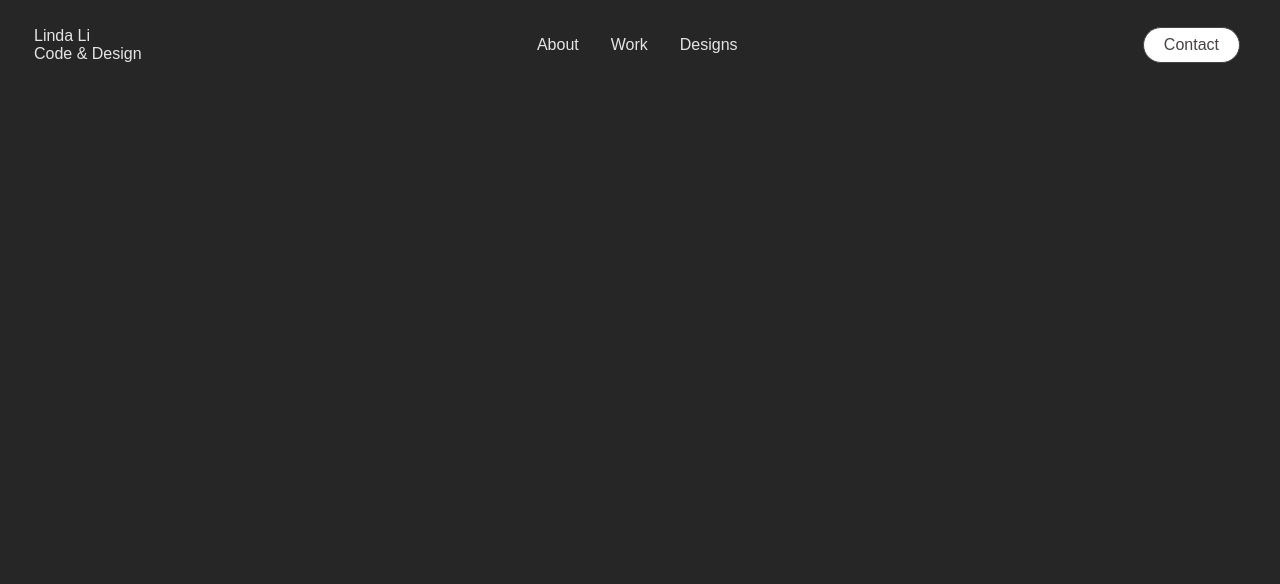
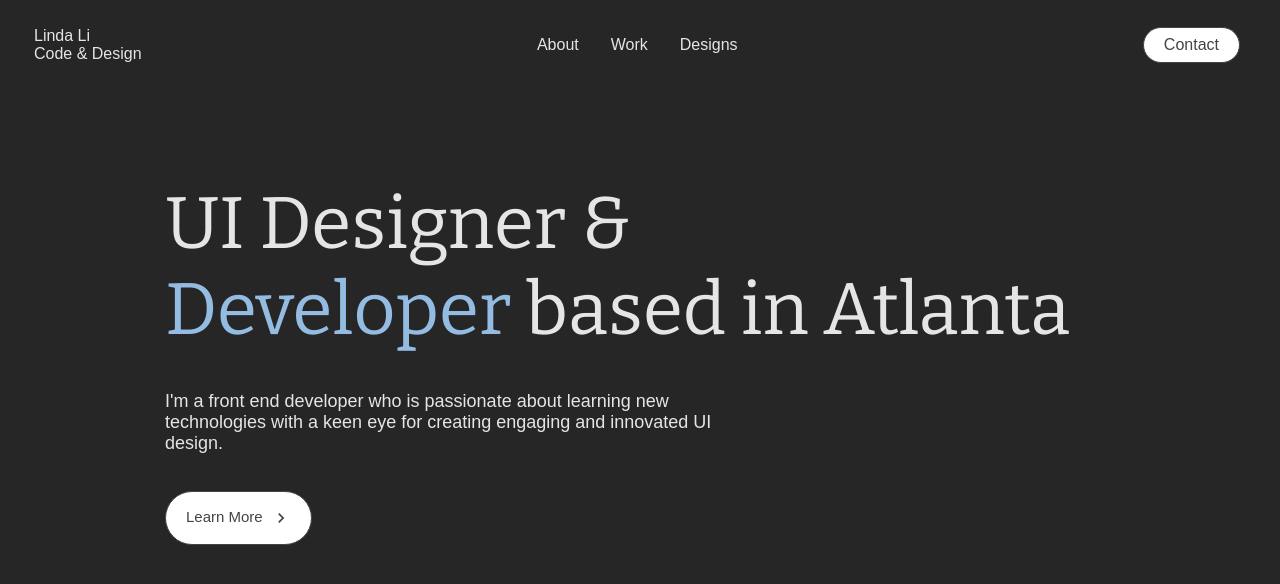
Before and after one commit to lindaerin/portfolio-v2, a React (Create React App) app: page / in a window 1280 px wide. Shown: the top 584 px of the page. Built offline with nearby package versions, Linux system fonts and the light colour scheme.

Commit message:
add hero component

```diff
--- a/src/App.js
+++ b/src/App.js
@@ -1,15 +1,16 @@
 import { BrowserRouter as Router, Switch, Route } from "react-router-dom";
 import React from "react";
 import Navbar from "./components/Navbar";
+import Hero from "./components/Hero";
 
 import "../src/index.css";
 
 function App() {
-
   return (
     <Router>
       {/* <Sidebar isOpen={isOpen} toggle={toggle} /> */}
       <Navbar />
+      <Hero />
       {/* <ScrollTop />
       <Switch>
         <Route path="/" component={HomePage} exact />
--- /dev/null
+++ b/src/components/Hero/hero.styles.js
@@ -0,0 +1,121 @@
+import styled from "styled-components";
+import { Link } from "react-router-dom";
+import { MdKeyboardArrowRight, MdArrowForward } from "react-icons/md";
+
+export const HeroContainer = styled.div`
+  background: none;
+  padding: 10px 160px 270px;
+  height: 300px;
+  position: relative;
+  z-index: 1;
+  max-width: 1450px;
+  margin: 0 auto;
+
+  @media screen and (max-width: 1063px) {
+    padding: 10px 120px 220px;
+  }
+
+  @media screen and (max-width: 750px) {
+    padding: 10px 60px 60px;
+    height: 450px;
+  }
+
+  @media screen and (max-width: 480px) {
+    padding: 0 30px 60px;
+    height: 500px;
+  }
+`;
+
+export const HeroContent = styled.div`
+  z-index: 3;
+  max-width: 1300px;
+  position: absolute;
+  padding: 8px 5px;
+  flex-direction: column;
+  align-items: center;
+`;
+
+export const HeroH1 = styled.div`
+  color: #e5e5e5;
+  font-size: 73px;
+  white-space: pre-wrap;
+  font-family: "Bitter", serif;
+  line-height: 86px;
+  margin-bottom: -2.2rem;
+
+  @media screen and (max-width: 1063px) {
+    font-size: 60px;
+    line-height: 70px;
+  }
+
+  @media screen and (max-width: 750px) {
+    font-size: 50px;
+    line-height: 70px;
+  }
+
+  @media screen and (max-width: 480px) {
+    font-size: 44px;
+    line-height: 60px;
+  }
+`;
+
+export const HeroDescription = styled.p`
+  color: #e5e5e5;
+  font-size: 18px;
+  max-width: 600px;
+
+  @media screen and (max-width: 768px) {
+    margin-top: 24px;
+    font-size: 16px;
+    padding-right: 45px;
+  }
+
+  @media screen and (max-width: 480px) {
+    /* margin-top: 10px; */
+    font-size: 15px;
+    padding-right: 20px;
+  }
+`;
+
+export const HeroBtnWrapper = styled.div`
+  margin-top: 2.3rem;
+  display: flex;
+  flex-direction: column;
+`;
+
+export const ArrowForward = styled(MdArrowForward)`
+  margin-left: 8px;
+  font-size: 20px;
+`;
+
+export const ArrowRight = styled(MdKeyboardArrowRight)`
+  margin-left: 8px;
+  font-size: 20px;
+`;
+
+export const LearnMoreButton = styled(Link)`
+  border-radius: 50px;
+  background: #fff;
+  white-space: nowrap;
+  color: #484242;
+  font-size: 15px;
+  padding: 16px 20px;
+  border-color: #87accf;
+  border: solid 1.5px;
+  cursor: pointer;
+  display: flex;
+  width: min-content;
+  text-decoration: none;
+  transition: all 0.2s ease-in-out;
+
+  &:hover {
+    transition: all 0.2s ease-in-out;
+    color: #e5e5e5;
+    background: #484242;
+  }
+
+  @media screen and (max-width: 600px) {
+    padding: 10px 14px;
+    font-size: 13px;
+  }
+`;
--- /dev/null
+++ b/src/components/Hero/index.js
@@ -0,0 +1,53 @@
+import React, { useState } from "react";
+import { HighlightedTextString } from "../../Global/HighlightedTextString";
+import { BRAND_BLUE } from "../../Global/GlobalElements";
+import {
+  HeroContainer,
+  HeroContent,
+  HeroDescription,
+  HeroH1,
+  HeroBtnWrapper,
+  ArrowForward,
+  ArrowRight,
+  LearnMoreButton,
+} from "./hero.styles.js";
+
+
+const Hero = () => {
+  const [hover, setHover] = useState(false);
+
+  const onHover = () => {
+    setHover(!hover);
+  };
+
+  return (
+    <>
+      <HeroContainer>
+        <HeroContent>
+          <HeroH1 className="slideInHeader">
+            <HighlightedTextString
+              styledDiv={HeroH1}
+              highlightedWords={[" ", "Developer"]}
+              highlightColor={`${BRAND_BLUE}`}
+            >
+              {"UI Designer & \nDeveloper based in Atlanta"}
+            </HighlightedTextString>
+          </HeroH1>
+
+          <HeroDescription className="slideInText">
+            I'm a front end developer who is passionate about learning new
+            technologies with a keen eye for creating engaging and innovated UI
+            design.
+          </HeroDescription>
+          <HeroBtnWrapper className="slideInBtn">
+            <LearnMoreButton to="/about" onMouseEnter={onHover} onMouseLeave={onHover}>
+              Learn More {hover ? <ArrowForward /> : <ArrowRight />}
+            </LearnMoreButton>
+          </HeroBtnWrapper>
+        </HeroContent>
+      </HeroContainer>
+    </>
+  );
+};
+
+export default Hero;
```
